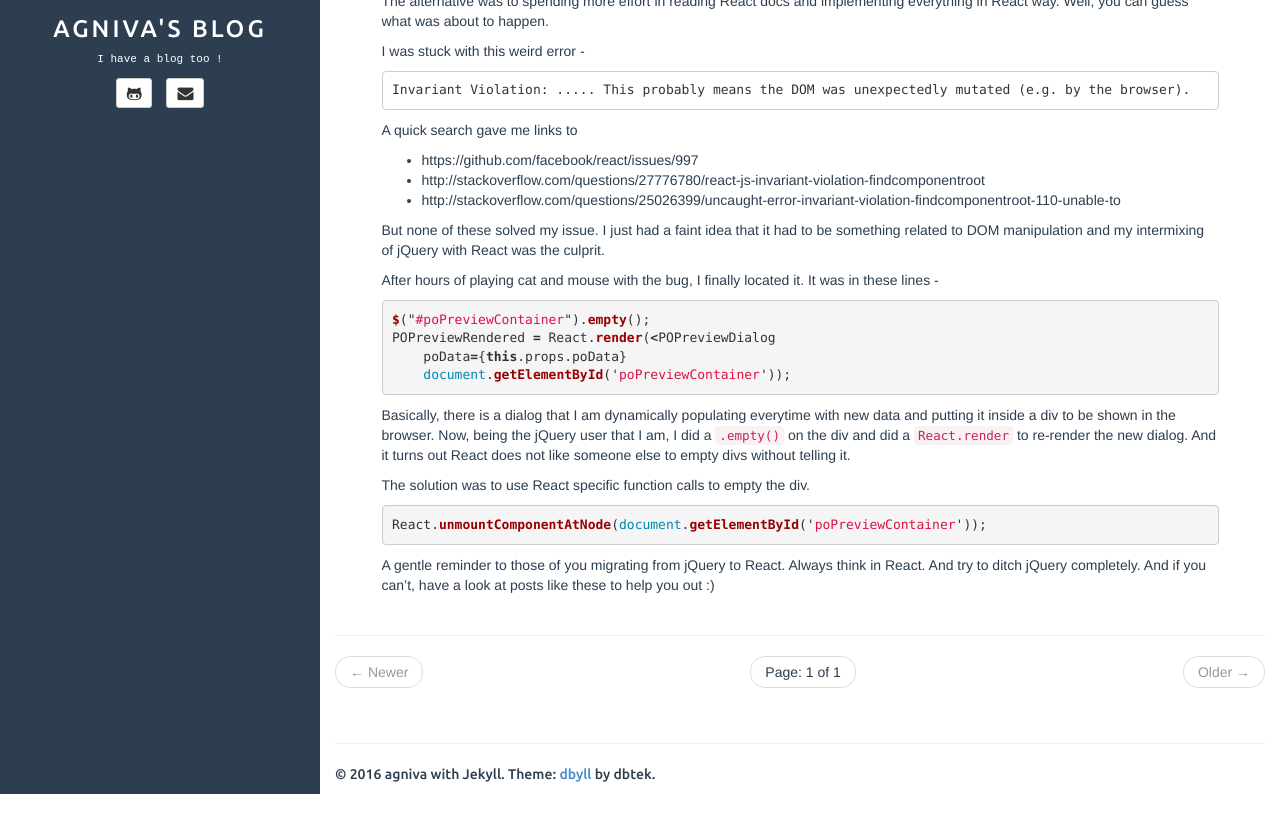
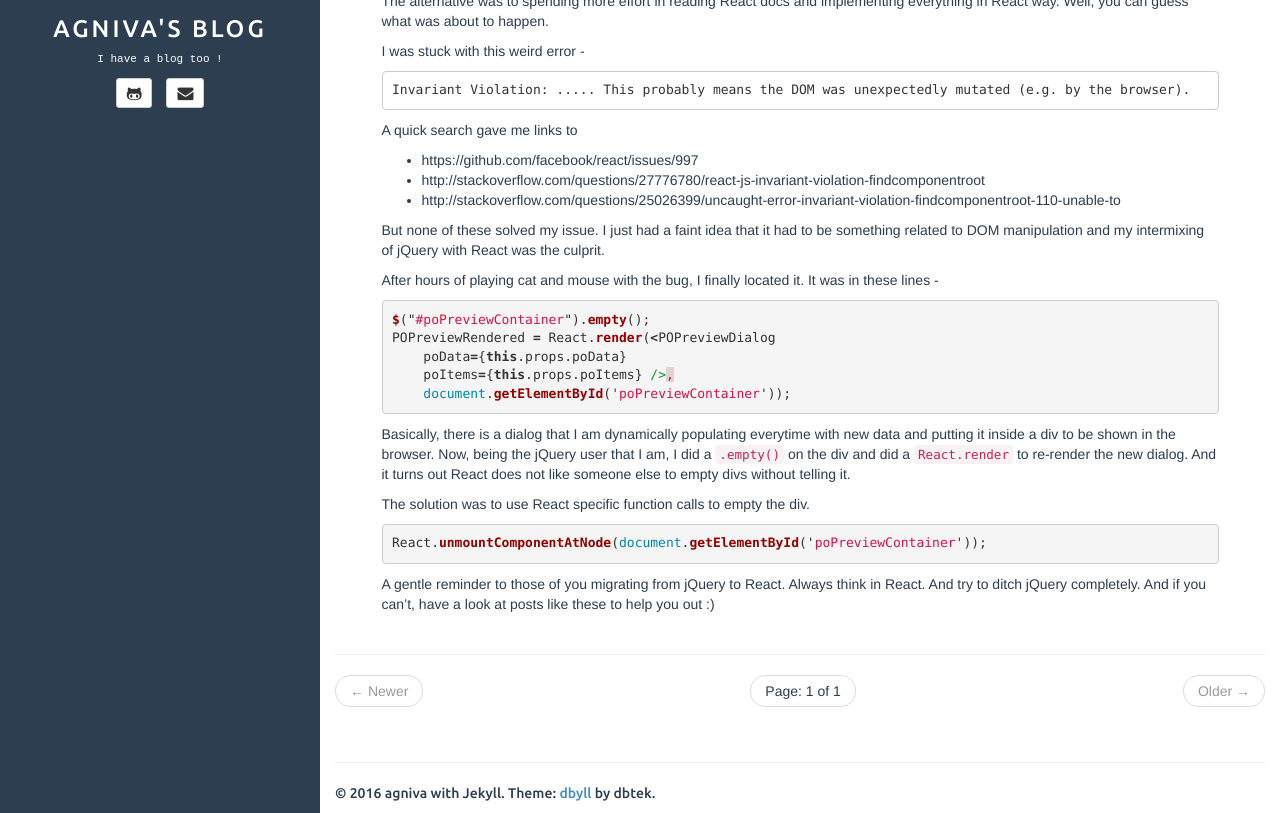
Before and after one commit to agnivade/agnivade.github.io, a Jekyll site: the page built from index.html, in a window 1280 px wide and 1095 px high, cut to the strip 282-1095 px from the top of the window. Built offline with Jekyll 4.4.1, drawn with Linux system fonts in a browser that asks for light colours; the list of posts is cut into pages by our own code.

Commit message:
Code redacting error.

```diff
--- a/_posts/2016-02-11-react-jquery.md
+++ b/_posts/2016-02-11-react-jquery.md
@@ -30,6 +30,7 @@ After hours of playing cat and mouse with the bug, I finally located it. It was
 $("#poPreviewContainer").empty();
 POPreviewRendered = React.render(<POPreviewDialog
     poData={this.props.poData}
+    poItems={this.props.poItems} />,
     document.getElementById('poPreviewContainer'));
 {% endhighlight %}
 
```
